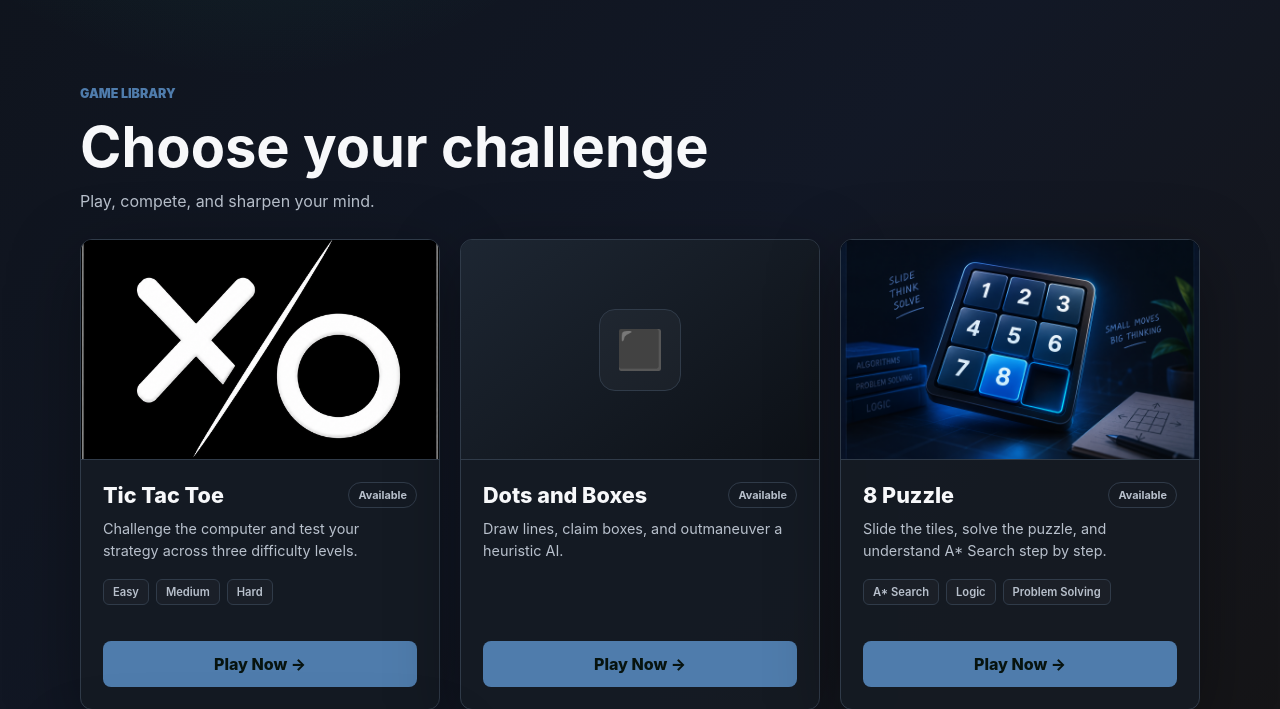
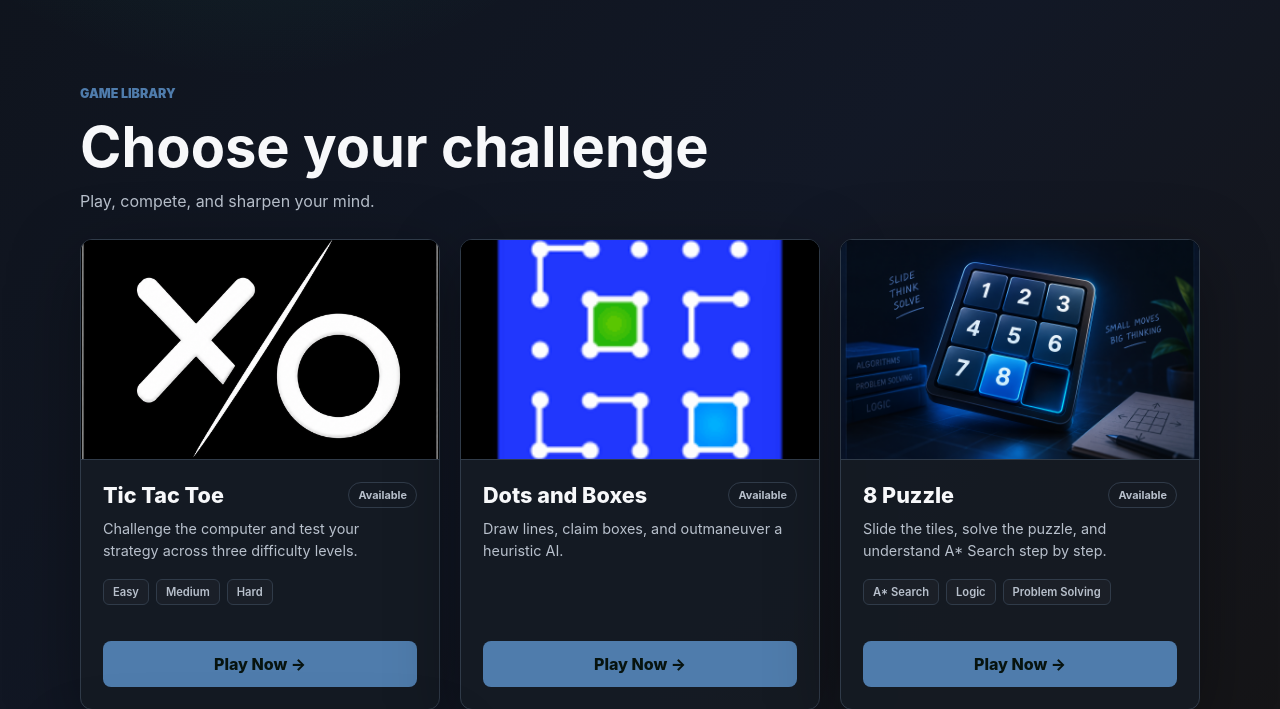
Before and after one commit to taufikurrshoab/Software-Engineering-Game-Project, a Django app: page / in a window 1280 px wide. Shown: the part 771-1480 px from the top of the page. Run offline with Django 5.2, Linux system fonts and the light colour scheme.

Commit message:
image add

```diff
--- a/core/templates/core/home.html
+++ b/core/templates/core/home.html
@@ -170,8 +170,11 @@
 
             <div class="home-game-image future-image">
 
-                <div class="future-game-symbol">
-                    ⬛
+                <div class="home-game-image">
+                        <img
+                            src="{% static 'dots_and_boxes/image.png' %}"
+                            alt="Dots and Boxes"
+                        >
                 </div>
 
             </div>
```
Also changed, not shown: core/templates/core/dashboard.html (+5 -4 lines), dots_and_boxes/static/dots_and_boxes/image.png (added).
